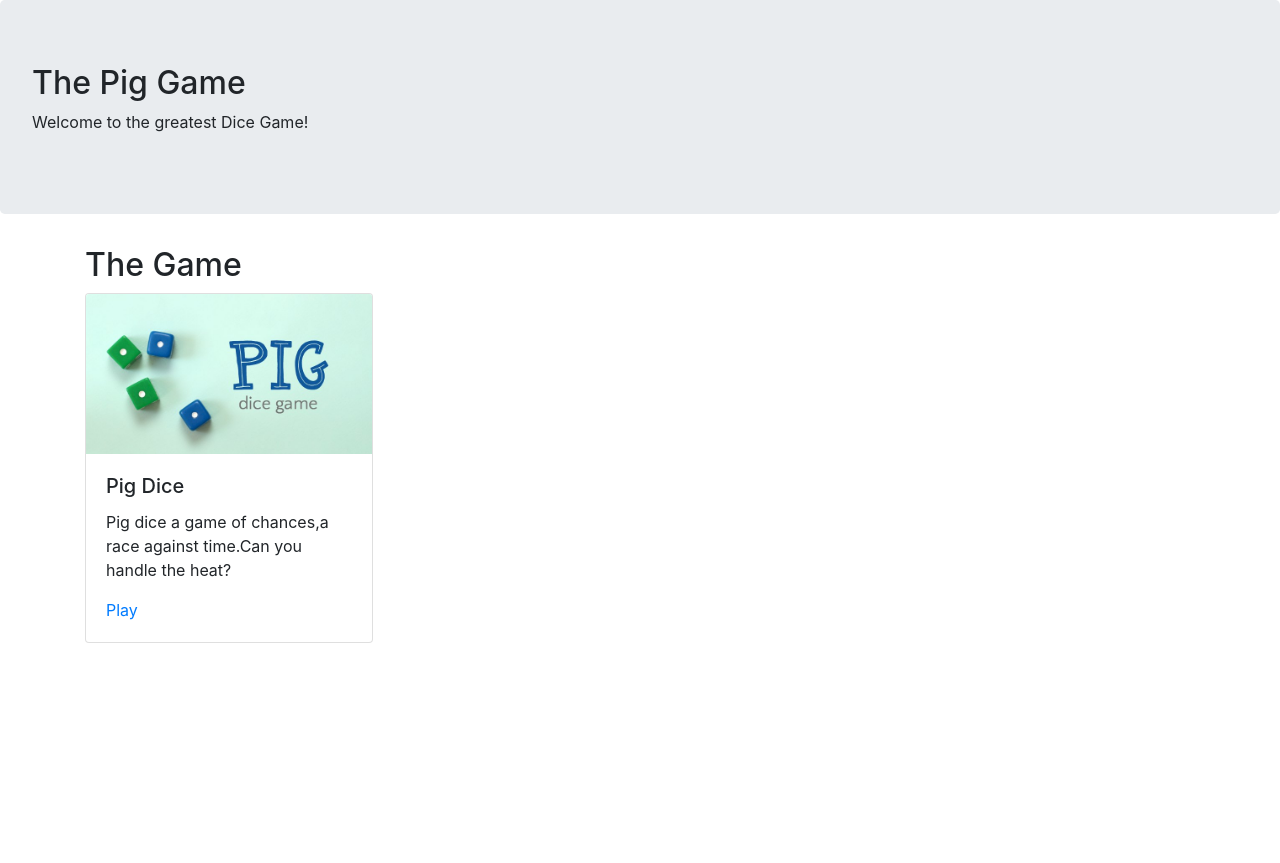
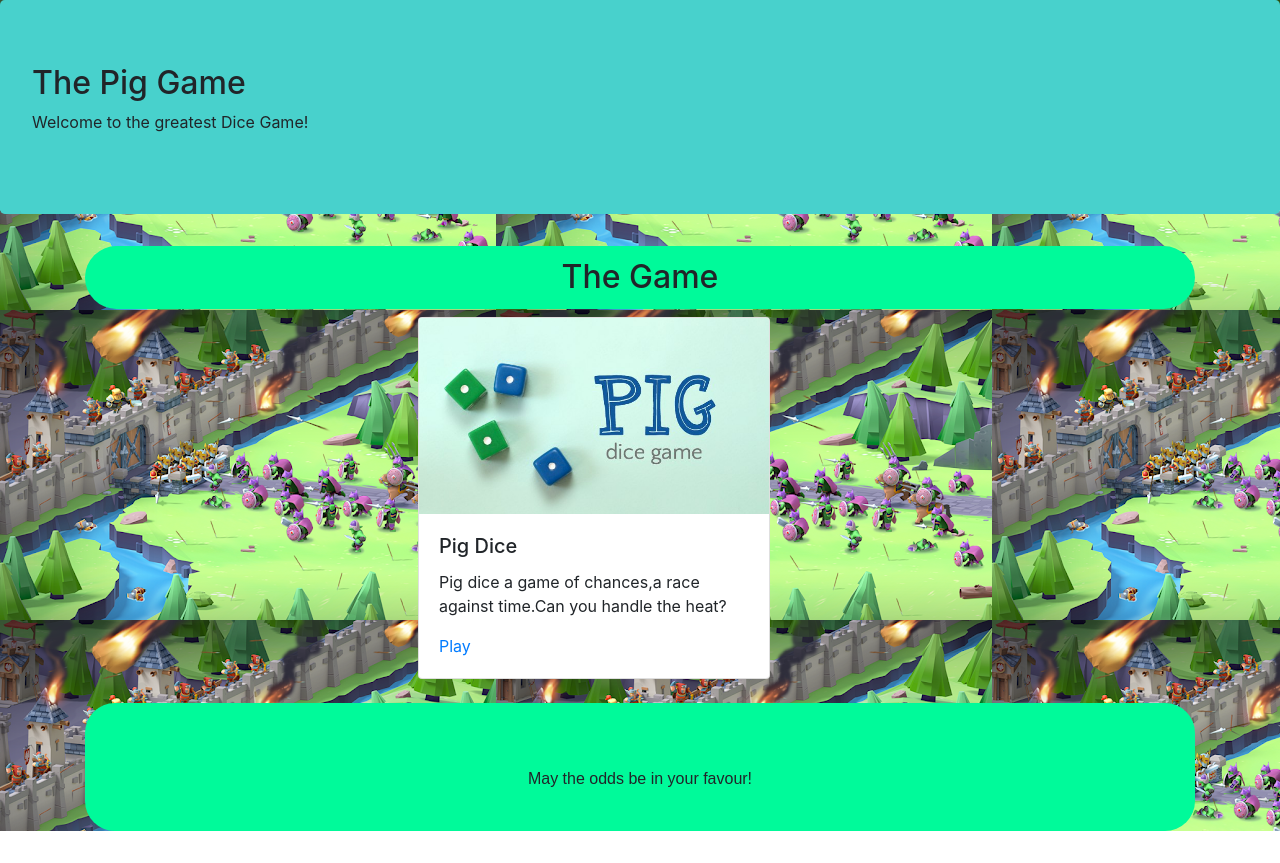
Before and after one commit to Joy-Mumo/Pig-Dice, a plain HTML site: page index.html in a window 1280 px wide. Before the commit the page ends 800 px from the top, so only its background shows below. Drawn offline with nearby package versions, Linux system fonts and the light colour scheme; files whose address does not match are found by name.

Commit message:
added background image to index.html

```diff
--- a/css/styles.css
+++ b/css/styles.css
@@ -33,3 +33,26 @@ h2{
 #header1{
     text-align: center;
 }
+#page1{
+    background-color: mediumturquoise;
+}
+#style{
+    text-align: center;
+    padding: 0.75rem;
+  border-radius: 100px;
+  background-color:mediumspringgreen;
+}
+.card{
+    margin-left: 30%;
+
+}
+.b1{
+   background-image: url("/home/joy/Desktop/moringa-school-projects/pig-dice/images/unnamed.png");
+}
+#last{
+    background-color:mediumspringgreen;
+    border-radius: 30px;
+    text-align: center;
+    font-family: sans-serif;
+    height:2px;
+}
--- a/index.html
+++ b/index.html
@@ -11,26 +11,33 @@
             </nav>
     </head>
     <body>
-        <div class="jumbotron">
+        <div class="b1">
+
+          <div class="jumbotron" id="page1">
             <h2>The Pig Game</h2>
             <p>Welcome to the greatest Dice Game!</p>
-        </div>
+         </div>
+
+
             <div class="container">
                 <h2 id="style">The Game</h2>
 
 
-                    <div class="card" style="width: 18rem;">
+                    <div class="card" style="width: 22rem;">
                         <img class="card-img-top" src="images/pig-dice.jpg" alt="Card image cap">
                         <div class="card-body">
                           <h5 class="card-title">Pig Dice</h5>
                           <p class="card-text">Pig dice a game of chances,a race against time.Can you handle the heat?</p>
-                          <a href="pigdice.html" class="card-link">Play</a>
+                          <a href="pigdice.html"  class="card-link">Play</a>
 
                         </div>
                     </div>
-
+                    <br>
+                    <div class="jumbotron" id="last">
+                        May the odds be in your favour!
+                    </div>
             </div>
-
+        </div>
 
     </body>
 </html>
```
Also changed, not shown: images/cutepig.jpg (deleted), images/pig-_whole_2048x.jpg (deleted), images/unnamed.png (added).
